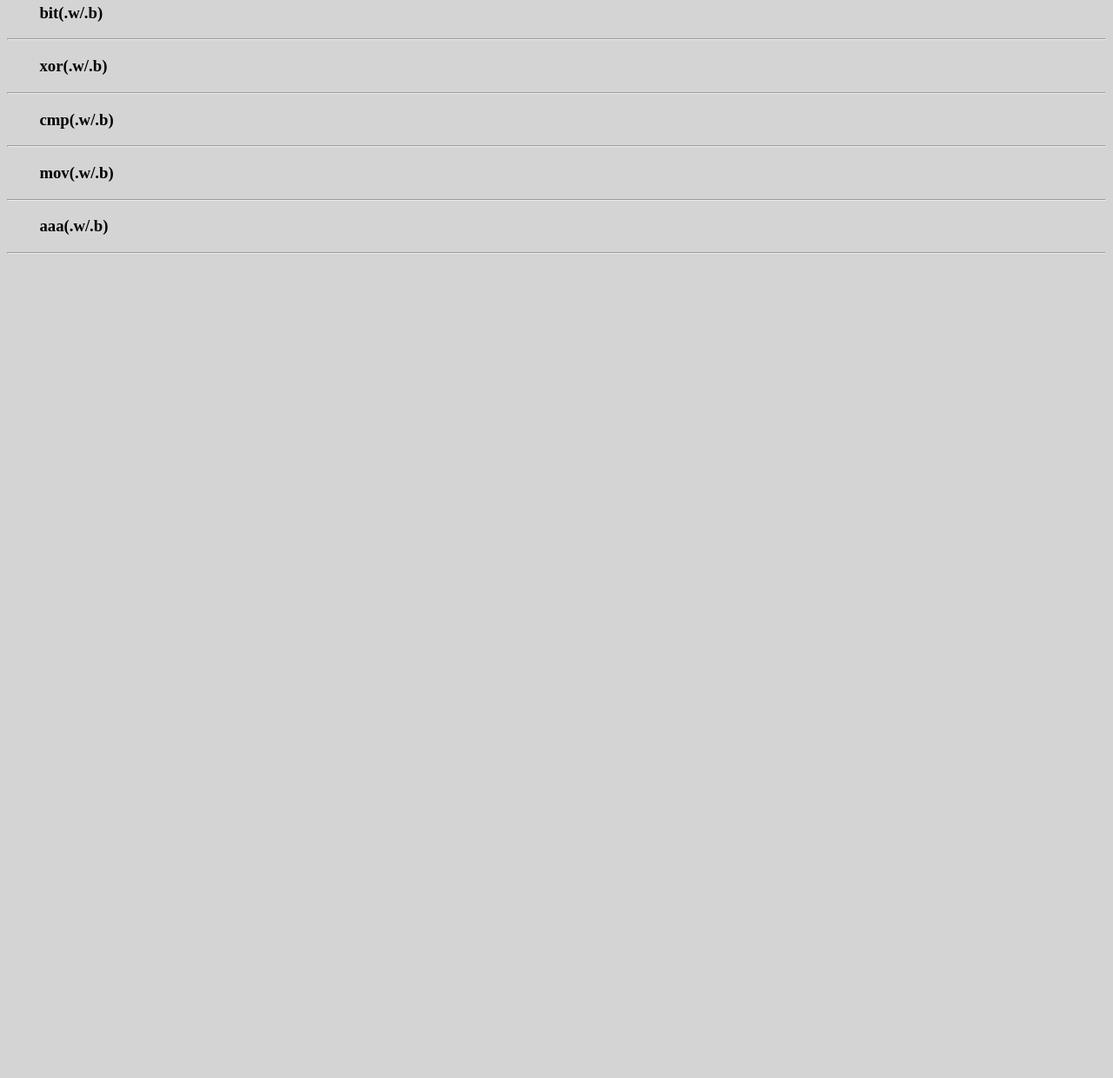
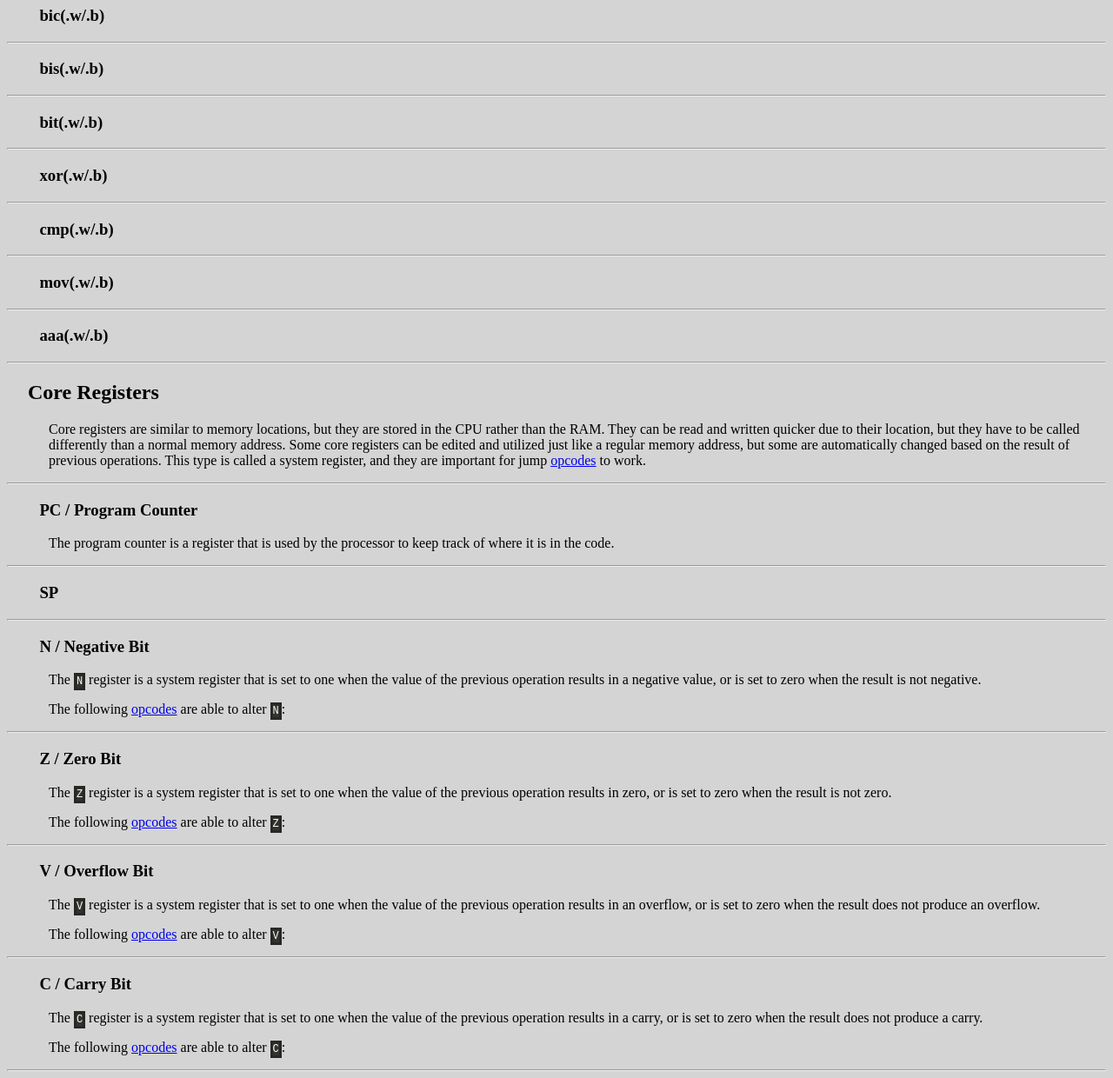
Before and after one commit to porotoman99/One-Man-Revolution, a plain HTML site: page MSP430 ASM Tutorial/index.html in a window 1280 px wide. Shown: the part 1378-2618 px from the top of the page at 87% size. Before the commit the page ends 1678 px from the top, so only its background shows below. Drawn offline with Linux system fonts and the light colour scheme.

Commit message:
MSP430 ASM V0.3
+ Added information about Core Registers

```diff
--- a/MSP430 ASM Tutorial/index.html
+++ b/MSP430 ASM Tutorial/index.html
@@ -62,7 +62,7 @@
 		<hr>
 		<h1 class="indent1">MSP430 Assembly Tutorial</h1>
 		<hr>
-<!-- Begin Contents -->
+<!-- Contents -->
 		<h2 class="indent1">Contents</h2>
 		<a class="indent2" href="#opcodes">Opcodes</a>
 		<br>
@@ -93,7 +93,20 @@
 		<a class="indent3" href="#cmp">cmp</a>
 		<br>
 		<a class="indent3" href="#mov">mov</a>
-<!-- End Contents -->
+		<br>
+		<a class="indent2" href="#sr">Core Registers</a>
+		<br>
+		<a class="indent3" href="#sr_pc">PC / Program Counter</a>
+		<br>
+		<a class="indent3" href="#sr_sp">SP</a>
+		<br>
+		<a class="indent3" href="#sr_n">N / Negative Bit</a>
+		<br>
+		<a class="indent3" href="#sr_z">Z / Zero Bit</a>
+		<br>
+		<a class="indent3" href="#sr_v">V / Overflow Bit</a>
+		<br>
+		<a class="indent3" href="#sr_c">C / Carry Bit</a>
 		<hr>
 <!-- Opcodes -->
 		<h2 class="indent1" id="opcodes">Opcodes</h2>
@@ -160,5 +173,36 @@
 <!-- AAA -->
 		<h3 class="indent2" id="aaa">aaa(.w/.b)</h3>
 		<hr>
+<!-- Core Registers-->
+		<h2 class="indent1" id="sr">Core Registers</h2>
+		<p class="indent3">Core registers are similar to memory locations, but they are stored in the CPU rather than the RAM. They can be read and written quicker due to their location, but they have to be called differently than a normal memory address. Some core registers can be edited and utilized just like a regular memory address, but some are automatically changed based on the result of previous operations. This type is called a system register, and they are important for jump <a href="#opcodes">opcodes</a> to work.</p>
+		<hr>
+<!-- PC / Program Counter -->
+		<h3 class="indent2" id="sr_pc">PC / Program Counter</h3>
+		<p class="indent3">The program counter is a register that is used by the processor to keep track of where it is in the code.</p>
+		<hr>
+<!-- SP -->
+		<h3 class="indent2" id="sr_sp">SP</h3>
+		<hr>
+<!-- N / Negative Bit -->
+		<h3 class="indent2" id="sr_n">N / Negative Bit</h3>
+		<p class="indent3">The <span class="code white">N</span> register is a system register that is set to one when the value of the previous operation results in a negative value, or is set to zero when the result is not negative.</p>
+		<p class="indent3">The following <a href="#opcodes">opcodes</a> are able to alter <span class="white code">N</span>:</p>
+		<hr>
+<!-- Z / Zero Bit -->
+		<h3 class="indent2" id="sr_z">Z / Zero Bit</h3>
+		<p class="indent3">The <span class="white code">Z</span> register is a system register that is set to one when the value of the previous operation results in zero, or is set to zero when the result is not zero.</p>
+		<p class="indent3">The following <a href="#opcodes">opcodes</a> are able to alter <span class="white code">Z</span>:</p>
+		<hr>
+<!-- V / Overflow Bit -->
+		<h3 class="indent2" id="sr_v">V / Overflow Bit</h3>
+		<p class="indent3">The <span class="white code">V</span> register is a system register that is set to one when the value of the previous operation results in an overflow, or is set to zero when the result does not produce an overflow.</p>
+		<p class="indent3">The following <a href="#opcodes">opcodes</a> are able to alter <span class="white code">V</span>:</p>
+		<hr>
+<!-- C / Carry Bit -->
+		<h3 class="indent2" id="sr_c">C / Carry Bit</h3>
+		<p class="indent3">The <span class="white code">C</span> register is a system register that is set to one when the value of the previous operation results in a carry, or is set to zero when the result does not produce a carry.</p>
+		<p class="indent3">The following <a href="#opcodes">opcodes</a> are able to alter <span class="white code">C</span>:</p>
+		<hr>
 	</body>
 </html>
```
